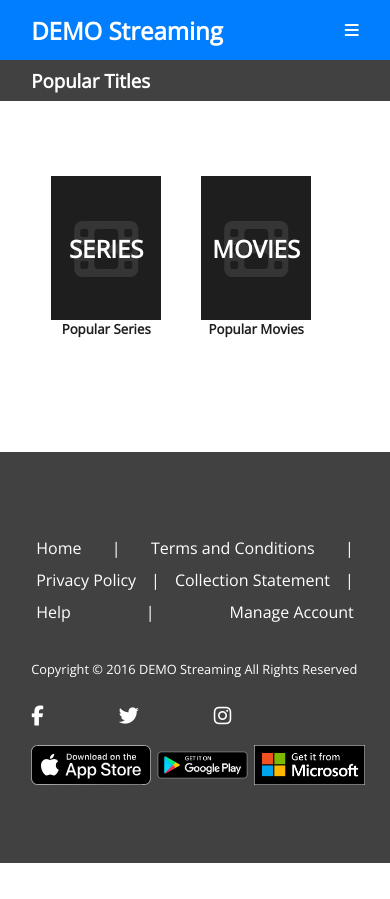
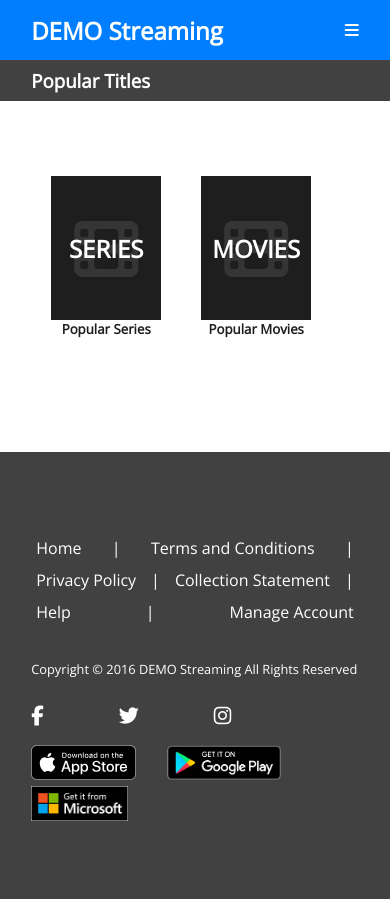
Before and after one commit to irenekyc/remote-roofing, a React (Create React App) app: page / in a window 390 px wide. Before the commit the page ends 863 px from the top, so only its background shows below. Built offline with nearby package versions, Linux system fonts and the light colour scheme.

Commit message:
modified details in apps-downloads icons for tablet and mobile

```diff
--- a/src/App.css
+++ b/src/App.css
@@ -180,11 +180,12 @@ footer{
 
 footer .footer-nav-links ul{
     width:100%;
-    max-width:700px;
+    max-width:800px;
     display:flex;
     justify-content: space-between;
     align-items: center;
     padding: 1rem 0;
+    flex-wrap: wrap;
 }
 
 footer .footer-nav-links ul li{
@@ -215,7 +216,7 @@ footer .footer-apps-downloads ul{
 }
 
 footer .footer-apps-downloads ul{
-    width:300px;
+    width:400px;
 }
 
 footer .footer-apps-downloads ul li img{
@@ -225,9 +226,6 @@ footer .footer-apps-downloads ul li img{
 
 
 @media (max-width: 769px){
-    footer .footer-nav-links ul{
-        flex-wrap: wrap;
-    }
     footer .flex{
         flex-direction: column;
         align-items: flex-start;
@@ -254,4 +252,16 @@ footer .footer-apps-downloads ul li img{
         justify-content: space-evenly;
         align-items: center;
     }
+
+    footer .footer-apps-downloads ul{
+        flex-wrap: wrap;
+        width:250px;
+    }
+
+    footer .footer-apps-downloads ul li img{
+        height:35px;
+        width:auto;
+    }
+
+
 }
```
Also changed, not shown: public/assets/google-play-badge.png.
